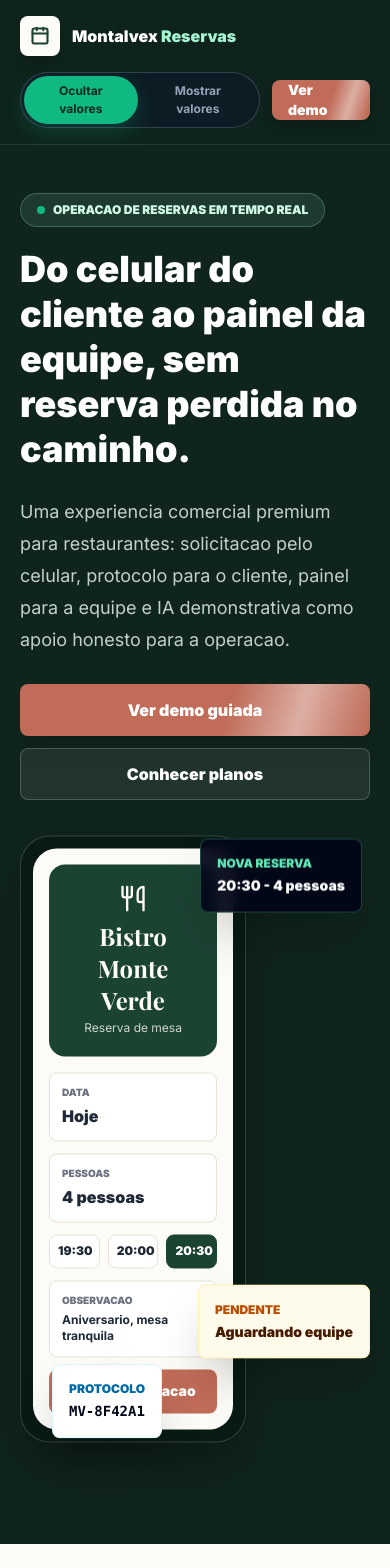
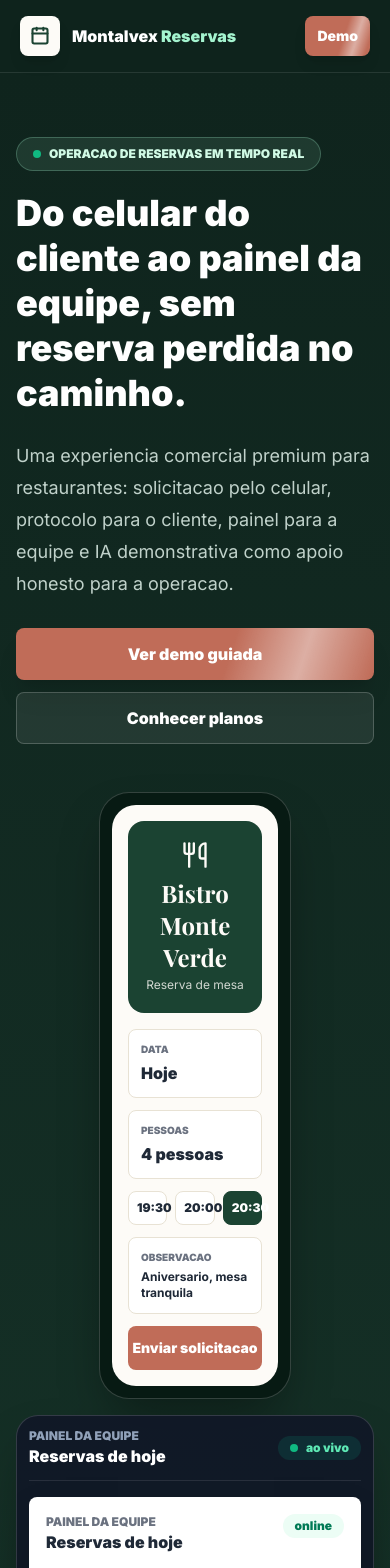
Before and after one commit to Mrssaulo/montalvex-reservas, a Next.js app: page / in a window 390 px wide. Shown: the top 1568 px of the page. Built offline with nearby package versions, Linux system fonts and the light colour scheme.

Commit message:
fix: corrige layout responsivo do hero da landing

```diff
--- a/src/components/landing/LandingClient.tsx
+++ b/src/components/landing/LandingClient.tsx
@@ -59,20 +59,23 @@ export default function LandingClient() {
 
           <div className="flex items-center gap-3">
             <PriceToggle mode={mode} onChange={setMode} compact />
-            <Link href="/demo" className="cta-glow inline-flex min-h-10 items-center rounded-lg bg-[#C06C58] px-4 text-sm font-black text-white shadow-lg transition hover:-translate-y-0.5">
-              Ver demo
+            <Link href="/demo" className="cta-glow inline-flex min-h-10 shrink-0 items-center rounded-lg bg-[#C06C58] px-3 text-sm font-black text-white shadow-lg transition hover:-translate-y-0.5 sm:px-4">
+              <span className="sm:hidden">Demo</span>
+              <span className="hidden sm:inline">Ver demo</span>
             </Link>
           </div>
         </div>
       </header>
 
-      <section className="relative mx-auto grid max-w-6xl gap-10 px-5 pb-16 pt-12 md:grid-cols-[0.86fr_1.14fr] md:items-center md:pb-20 md:pt-16">
-        <div className="reveal-up">
+      <section className="relative overflow-hidden bg-gradient-to-b from-[#0f241d] to-[#17352a]">
+        <div className="mx-auto max-w-7xl px-4 py-16 sm:px-6 lg:px-8 lg:py-24">
+          <div className="grid grid-cols-1 items-center gap-12 lg:grid-cols-2">
+            <div className="reveal-up relative z-10">
               <p className="mb-5 inline-flex items-center gap-2 rounded-full border border-emerald-200/25 bg-emerald-200/10 px-4 py-2 text-xs font-black uppercase text-emerald-100">
                 <span className="pulse-dot" />
                 Operacao de reservas em tempo real
               </p>
-          <h1 className="text-4xl font-black leading-tight md:text-6xl">
+              <h1 className="max-w-3xl text-4xl font-black leading-tight md:text-5xl xl:text-6xl">
                 Do celular do cliente ao painel da equipe, sem reserva perdida no caminho.
               </h1>
               <p className="mt-6 max-w-2xl text-lg leading-8 text-emerald-50/80">
@@ -88,7 +91,11 @@ export default function LandingClient() {
               </div>
             </div>
 
+            <div className="relative">
               <ProductHero />
+            </div>
+          </div>
+        </div>
       </section>
 
       <section className="bg-[#FDFBF7] px-5 py-16 text-[#1F2937]">
@@ -253,8 +260,29 @@ export default function LandingClient() {
 
 function ProductHero() {
   return (
-    <div className="reveal-up relative z-10 min-h-[640px] md:min-h-[700px]">
-      <div className="absolute right-0 top-8 hidden w-[80%] rounded-[28px] border border-white/15 bg-[#111827]/96 p-4 shadow-2xl shadow-black/45 md:block float-slow">
+    <div className="reveal-up relative z-20 mx-auto w-full max-w-[620px]">
+      <div className="flex flex-col gap-4 sm:hidden">
+        <div className="mx-auto w-48">
+          <ReservationPhone />
+        </div>
+        <div className="rounded-[22px] border border-white/15 bg-[#111827]/96 p-3 shadow-2xl shadow-black/35">
+          <div className="mb-4 flex items-center justify-between border-b border-white/10 pb-3">
+            <div>
+              <p className="text-xs font-black uppercase text-slate-400">Painel da equipe</p>
+              <h2 className="text-base font-black text-white">Reservas de hoje</h2>
+            </div>
+            <span className="inline-flex items-center gap-2 rounded-full bg-emerald-400/12 px-3 py-1 text-xs font-black text-emerald-300">
+              <span className="pulse-dot" />
+              ao vivo
+            </span>
+          </div>
+          <TeamPanel compact />
+        </div>
+        <TrackingPreview compact />
+      </div>
+
+      <div className="relative hidden h-[590px] w-full overflow-hidden sm:block lg:h-[620px]">
+        <div className="absolute right-0 top-40 z-20 w-[84%] rounded-[22px] border border-white/15 bg-[#111827]/96 p-3 shadow-2xl shadow-black/40 md:p-4 lg:top-12 lg:w-[82%] float-slow">
           <div className="mb-4 flex items-center justify-between border-b border-white/10 pb-3">
             <div>
               <p className="text-xs font-black uppercase text-slate-400">Painel da equipe</p>
@@ -265,31 +293,49 @@ function ProductHero() {
               ao vivo
             </span>
           </div>
-        <div className="grid gap-4 lg:grid-cols-[1fr_0.82fr]">
+          <div className="grid gap-3 md:gap-4 lg:grid-cols-[1fr_0.74fr]">
             <TeamPanel compact />
-          <div className="space-y-4">
+            <div className="hidden space-y-4 lg:block">
               <TrackingPreview compact />
-            <AiPreview compact />
             </div>
           </div>
         </div>
 
-      <div className="absolute left-0 top-0 w-[245px] max-w-[58vw] float-soft md:w-[282px] md:max-w-none">
+        <div className="absolute left-4 top-0 z-20 w-52 float-soft md:w-56 lg:left-0 lg:top-24 lg:w-60">
           <ReservationPhone />
         </div>
 
-      <div className="floating-card absolute right-2 top-2 rounded-lg border border-emerald-300/25 bg-slate-950/92 p-4 text-white shadow-2xl backdrop-blur md:right-8">
+        <div className="floating-card absolute right-4 top-6 z-30 rounded-lg border border-emerald-300/25 bg-slate-950/92 p-3 text-white shadow-2xl backdrop-blur md:p-4 lg:right-8 lg:top-0">
           <p className="text-xs font-black uppercase text-emerald-300">Nova reserva</p>
           <p className="mt-1 text-sm font-black">20:30 - 4 pessoas</p>
         </div>
-      <div className="floating-card float-delay absolute bottom-10 left-8 rounded-lg border border-sky-300/25 bg-white p-4 text-slate-950 shadow-2xl md:left-20">
+        <div className="floating-card float-delay absolute left-[42%] top-[138px] z-30 rounded-lg border border-sky-300/25 bg-white p-3 text-slate-950 shadow-2xl md:p-4 lg:left-48 lg:top-6">
           <p className="text-xs font-black uppercase text-sky-700">Protocolo</p>
           <p className="mt-1 font-mono text-sm font-black">MV-8F42A1</p>
         </div>
-      <div className="floating-card absolute bottom-28 right-0 rounded-lg border border-amber-300/30 bg-amber-50 p-4 text-amber-950 shadow-2xl md:right-16">
+        <HeroAiCard />
+        <div className="floating-card absolute bottom-8 right-4 z-30 hidden rounded-lg border border-amber-300/30 bg-amber-50 p-4 text-amber-950 shadow-2xl md:block lg:right-10">
           <p className="text-xs font-black uppercase text-amber-700">Pendente</p>
           <p className="mt-1 text-sm font-black">Aguardando equipe</p>
         </div>
+      </div>
+    </div>
+  );
+}
+
+function HeroAiCard() {
+  return (
+    <div className="floating-card absolute bottom-7 left-3 z-30 hidden w-[250px] rounded-lg border border-violet-200/20 bg-[#071A13]/95 p-4 text-white shadow-2xl backdrop-blur md:block lg:bottom-28 lg:left-auto lg:right-6">
+      <div className="mb-3 flex items-center gap-2">
+        <span className="flex h-8 w-8 items-center justify-center rounded-lg bg-violet-200/12 text-violet-100">
+          <Bot className="h-4 w-4" />
+        </span>
+        <div>
+          <p className="text-xs font-black uppercase text-violet-100/70">IA demonstrativa</p>
+          <p className="text-sm font-black">Apoio simulado</p>
+        </div>
+      </div>
+      <p className="text-xs leading-5 text-violet-100/75">Pico previsto: 20h as 21h. Atencao: aniversario informado.</p>
     </div>
   );
 }
@@ -435,8 +481,8 @@ function AiPreview({ compact = false }: { compact?: boolean }) {
 }
 
 function PriceToggle({ mode, onChange, compact = false }: { mode: PricingMode; onChange: (mode: PricingMode) => void; compact?: boolean }) {
-  return (
-    <div className={`mode-toggle ${compact ? "hidden sm:inline-flex" : ""}`} aria-label="Alternar exibicao de valores">
+  const toggle = (
+    <div className="mode-toggle" aria-label="Alternar exibicao de valores">
       <button type="button" className={mode === "prospeccao" ? "active" : ""} onClick={() => onChange("prospeccao")}>
         Ocultar valores
       </button>
@@ -445,6 +491,12 @@ function PriceToggle({ mode, onChange, compact = false }: { mode: PricingMode; o
       </button>
     </div>
   );
+
+  if (compact) {
+    return <div className="hidden sm:block">{toggle}</div>;
+  }
+
+  return toggle;
 }
 
 function MiniField({ label, value }: { label: string; value: string }) {
```
Lines whose indentation alone changed are shown as unchanged.
